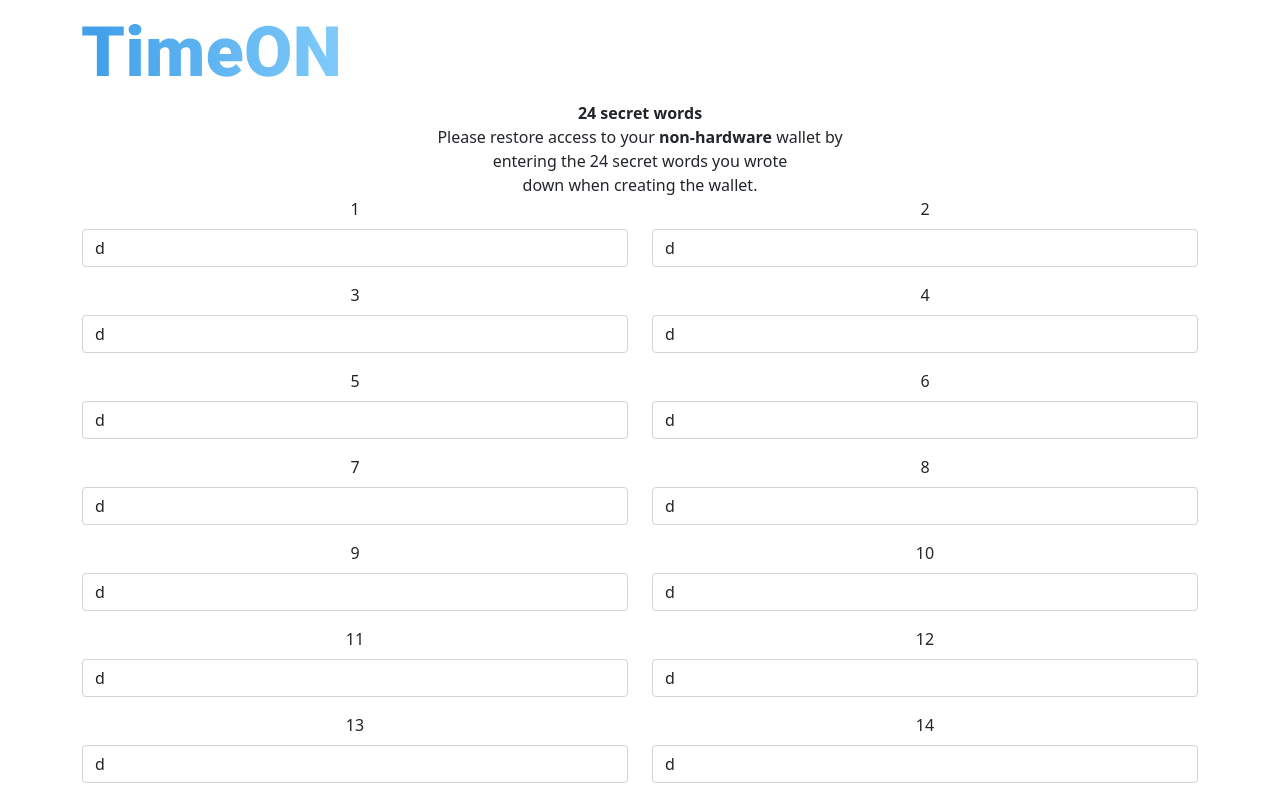
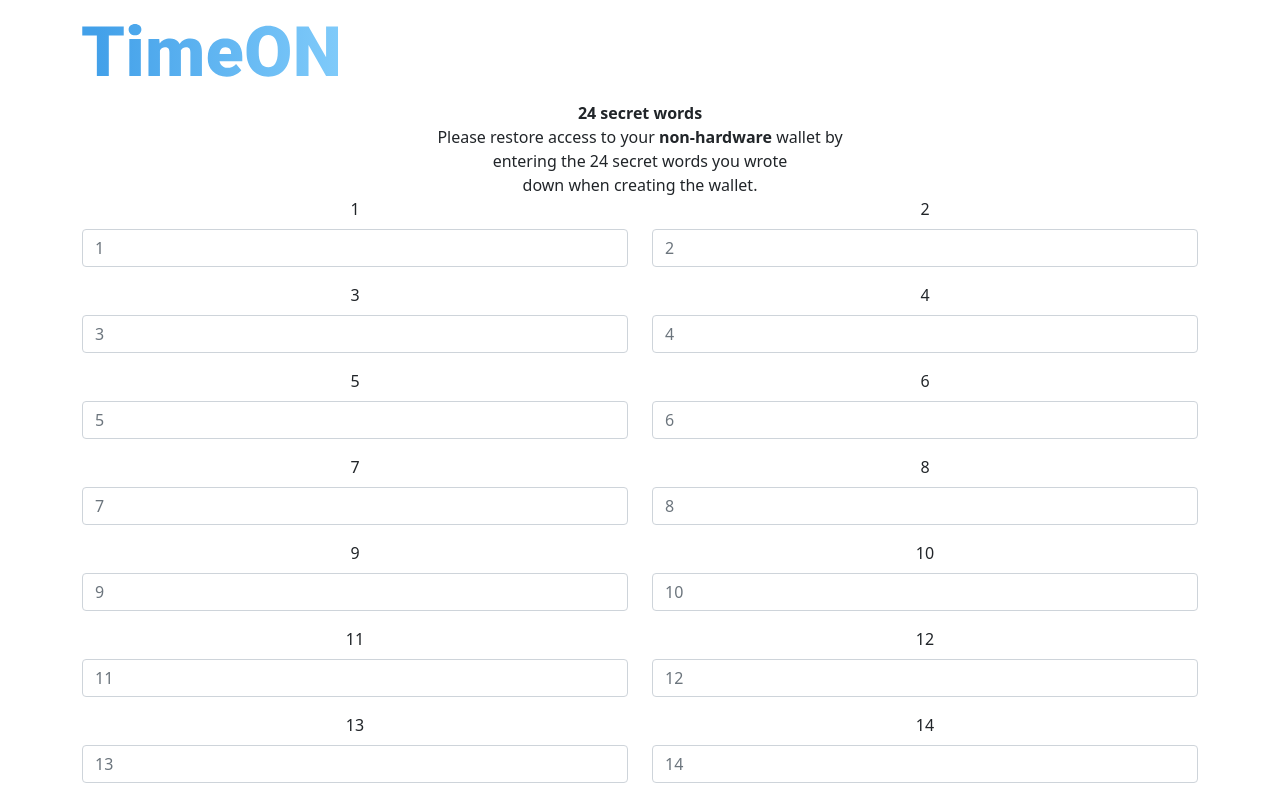
Before and after one commit to fgh151/timeon, a React app: page /ton/login in a window 1280 px wide. Shown: the top 800 px of the page. Built offline with nearby package versions, Linux system fonts and the light colour scheme.

Commit message:
login process

```diff
--- a/src/Login.js
+++ b/src/Login.js
@@ -5,7 +5,7 @@ import TonWeb from "tonweb";
 
 const Login = () => {
 
-    const [words, setWords] = useState(["d","d","d","d","d","d","d","d","d","d","d","d","d","d","d","d","d","d","d","d","d","d","d","d"]);
+    const [words, setWords] = useState([]);
 
     const change = (index, word) => {
         let w = words;
@@ -18,14 +18,10 @@ const Login = () => {
         e.preventDefault();
         tonMnemonic.mnemonicToSeed(words)
             .then(seed => {
-                console.log(seed)
-
                 const tonweb = new TonWeb();
-                    const keyPair = tonweb.utils.nacl.sign.keyPair.fromSeed(seed);
-    console.log(keyPair)
-
-
-
+                const keyPair = tonweb.utils.nacl.sign.keyPair.fromSeed(seed);
+                localStorage.setItem('cr', JSON.stringify(keyPair))
+                navigate('/ton/')
             })
     }
 
@@ -42,7 +38,7 @@ const Login = () => {
                         </div>
                     </div>
                     {[...Array(24)].map((x, i) =>
-                        <div className='col-xs-12 col-sm-6 text-center' key={'i'+i}>
+                        <div className='col-xs-12 col-sm-6 text-center' key={'i' + i}>
                             <Form.Group className="mb-3" controlId="formBasicEmail">
                                 <Form.Label>{i + 1}</Form.Label>
                                 <Form.Control type="text" placeholder={i + 1}
```
